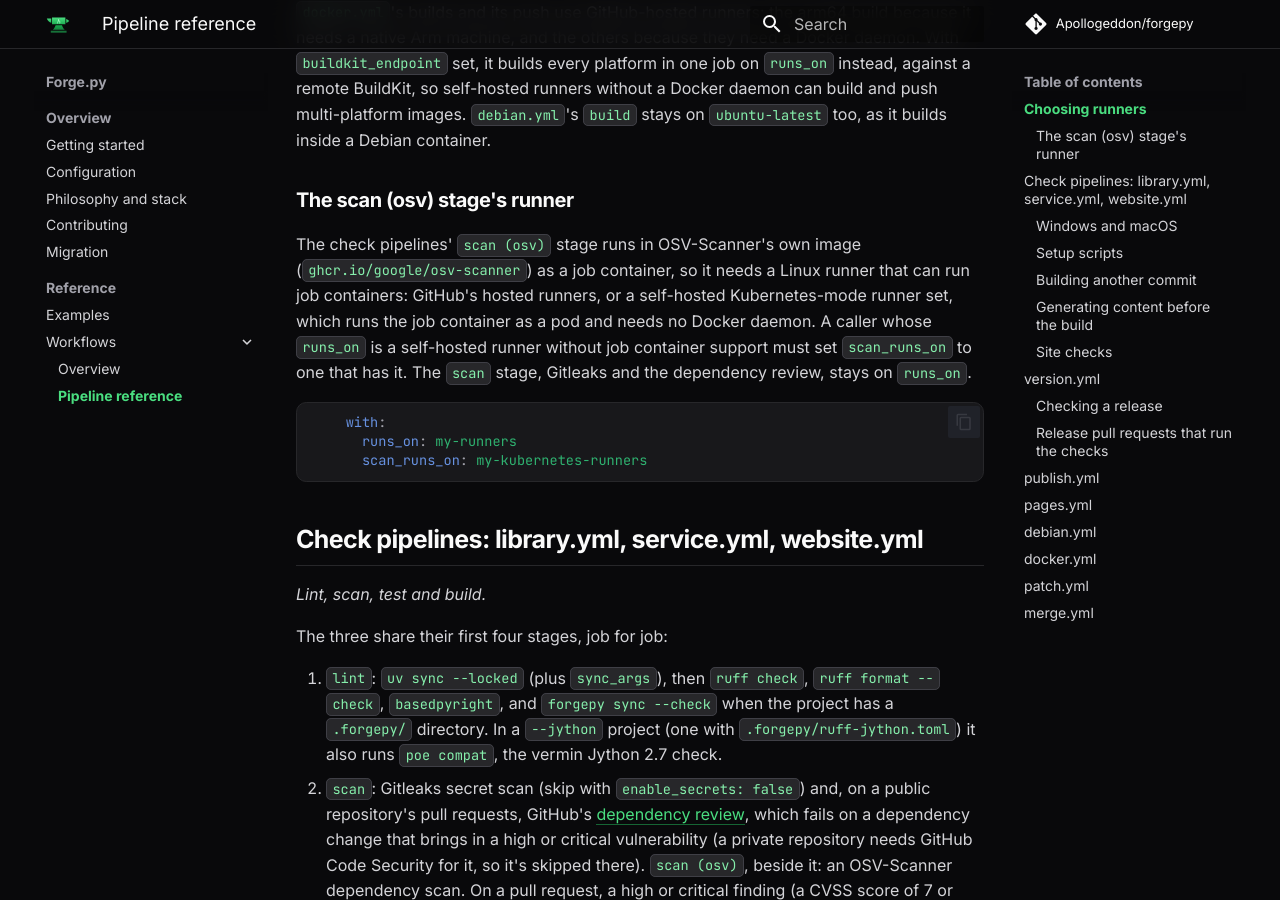
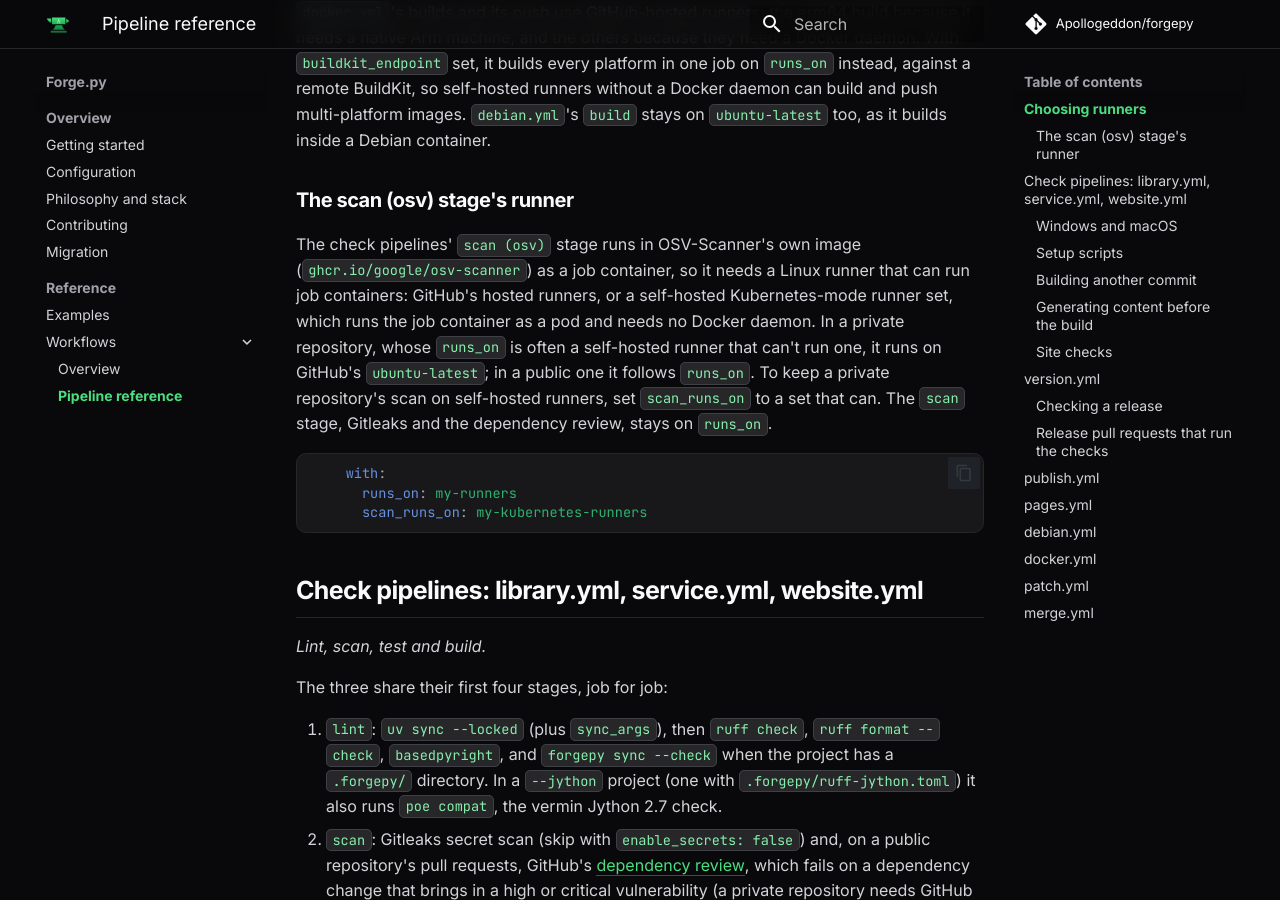
Before and after one commit to Apollogeddon/forgepy, an MkDocs documentation site: the page built from docs/docs/workflows/reference.md, in a window 1280 px wide and 900 px high, scrolled down 452 px. Built offline with MkDocs 1.6.1 and Material for MkDocs 9.7.7, drawn with Linux system fonts in a browser that asks for light colours; comment, search, counter and statistics services are not loaded; some of the changed text lies outside the part shown.

Commit message:
fix(ci): scan (osv) on github's ubuntu-latest in private repositories, whose runs_on may not run it (#77)
See the pull request for the details.

````diff
--- a/docs/docs/workflows/reference.md
+++ b/docs/docs/workflows/reference.md
@@ -15,7 +15,7 @@ Every pipeline takes a `runs_on` input, default `ubuntu-latest`, for each of its
 
 ### The scan (osv) stage's runner
 
-The check pipelines' `scan (osv)` stage runs in OSV-Scanner's own image (`ghcr.io/google/osv-scanner`) as a job container, so it needs a Linux runner that can run job containers: GitHub's hosted runners, or a self-hosted Kubernetes-mode runner set, which runs the job container as a pod and needs no Docker daemon. A caller whose `runs_on` is a self-hosted runner without job container support must set `scan_runs_on` to one that has it. The `scan` stage, Gitleaks and the dependency review, stays on `runs_on`.
+The check pipelines' `scan (osv)` stage runs in OSV-Scanner's own image (`ghcr.io/google/osv-scanner`) as a job container, so it needs a Linux runner that can run job containers: GitHub's hosted runners, or a self-hosted Kubernetes-mode runner set, which runs the job container as a pod and needs no Docker daemon. In a private repository, whose `runs_on` is often a self-hosted runner that can't run one, it runs on GitHub's `ubuntu-latest`; in a public one it follows `runs_on`. To keep a private repository's scan on self-hosted runners, set `scan_runs_on` to a set that can. The `scan` stage, Gitleaks and the dependency review, stays on `runs_on`.
 
 ```yaml
     with:
@@ -51,7 +51,7 @@ The three share their first four stages, job for job:
 | Input | Default | Description |
 | :--- | :--- | :--- |
 | `runs_on` | `'ubuntu-latest'` | Runner label for every job |
-| `scan_runs_on` | `''` | Runner label for the scan (osv) stage, which runs in OSV-Scanner's image: a Linux runner that can run a job container, such as GitHub's hosted runners or a Kubernetes-mode runner set. Empty uses `runs_on`; see [The scan (osv) stage's runner](#the-scan-osv-stages-runner) |
+| `scan_runs_on` | `''` | Runner label for the scan (osv) stage, which runs in OSV-Scanner's image: a Linux runner that can run a job container, such as GitHub's hosted runners or a Kubernetes-mode runner set. Empty uses GitHub's `ubuntu-latest` in a private repository and `runs_on` in a public one; see [The scan (osv) stage's runner](#the-scan-osv-stages-runner) |
 | `working_directory` | `'.'` | Directory holding `pyproject.toml` |
 | `python_version` | `''` | Python version for every job. Empty reads the project's `.python-version`, and without one uses Forge.py's default; see [Python version](../configuration.md#python-version) |
 | `enable_secrets` | `true` | Run the Gitleaks secret scan |
````
Also changed, not shown: 4 other files.
